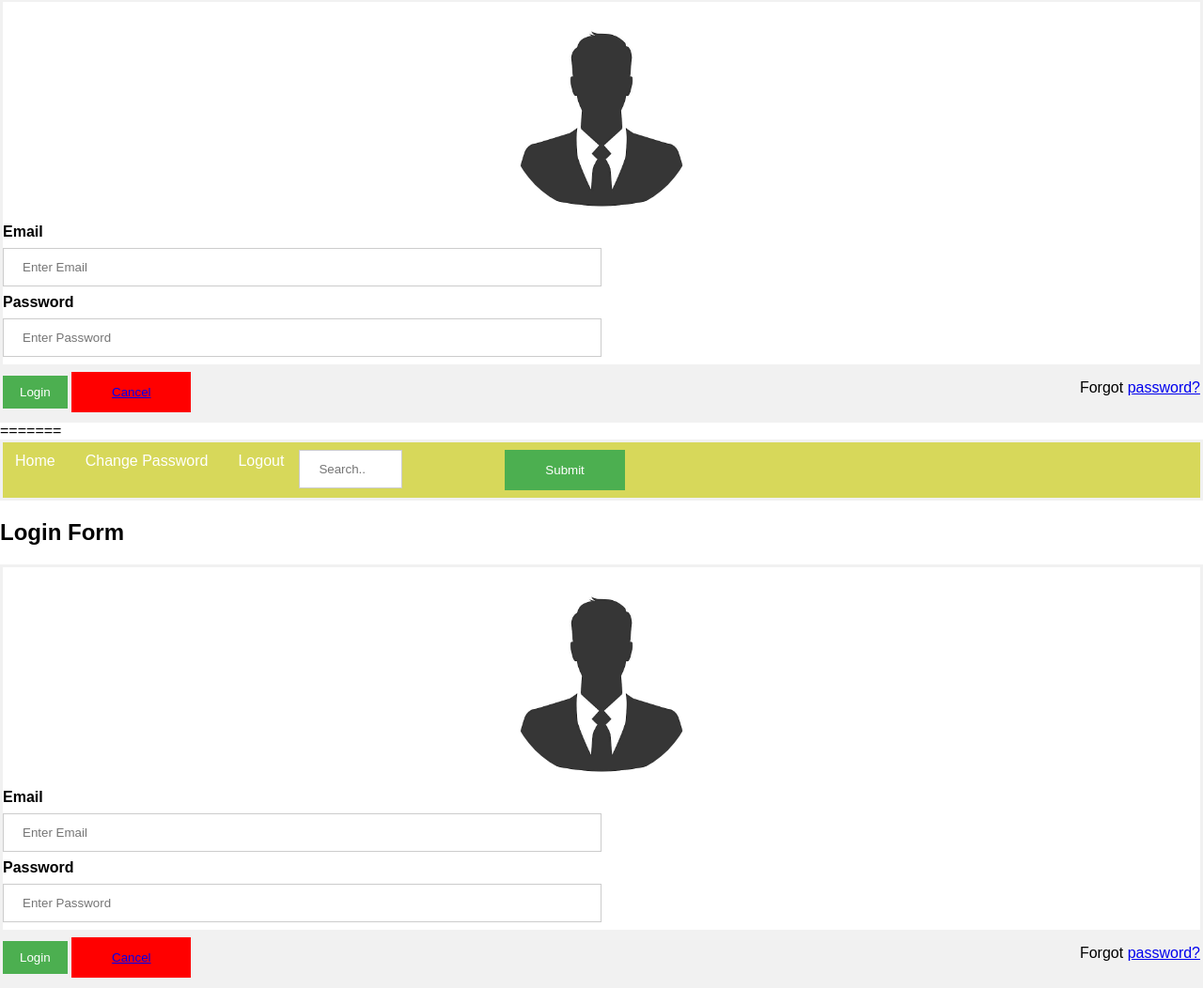
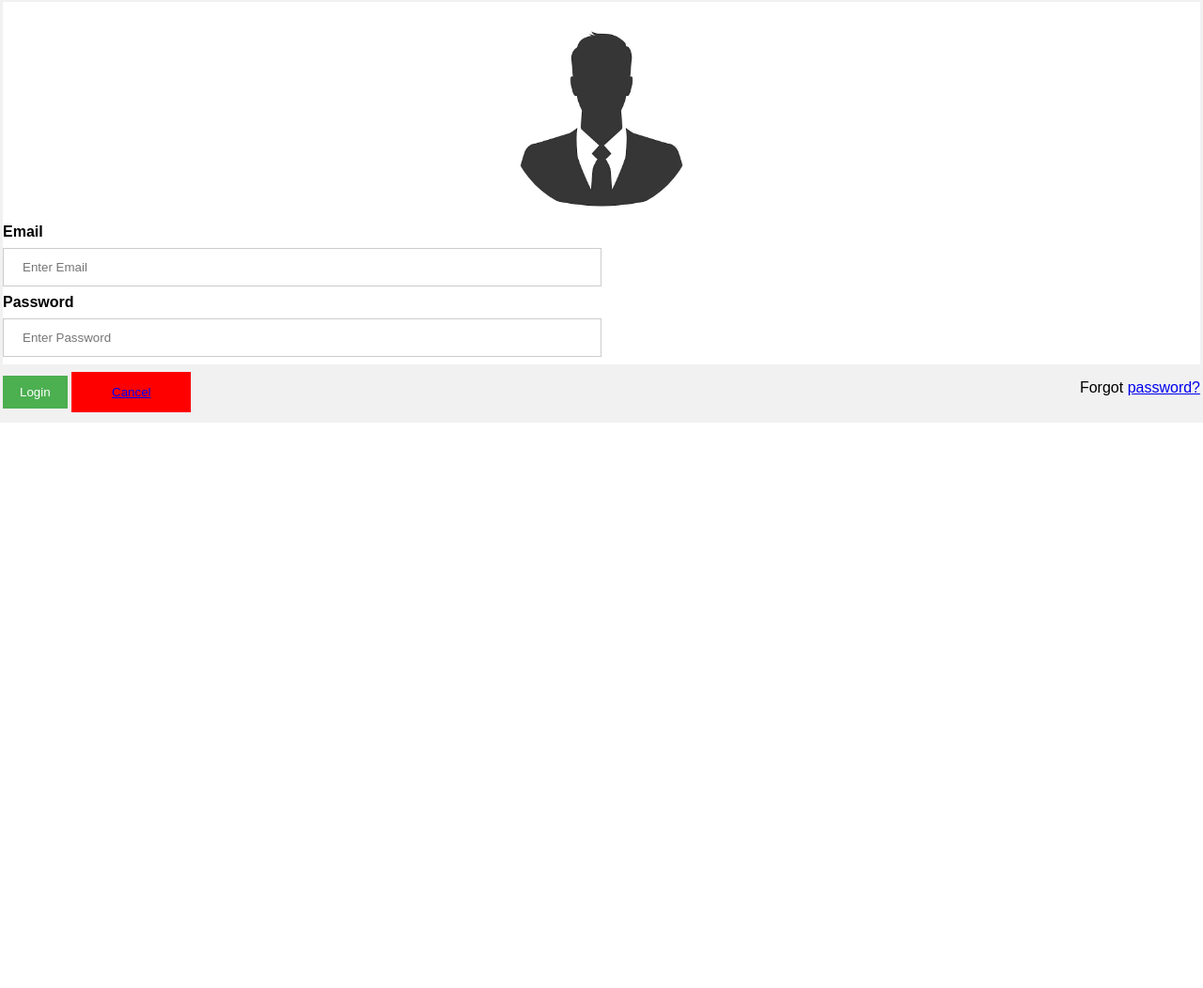
Before and after one commit to pythcon/CineRex, a PHP site: page /login.php in a window 1280 px wide. Shown: the part 134-1186 px from the top of the page at 94% size. After the commit the page ends 584 px from the top, so only its background shows below. Run offline with PHP 8.4, Linux system fonts and the light colour scheme; the visitor is signed in with stand-in values (Sample User, id 1).

Commit message:
fixed login.php

```diff
--- a/login.php
+++ b/login.php
@@ -160,167 +160,4 @@ if (!$_SESSION['logged']){
 </form>
 
 </body>
-=======
-<!DOCTYPE html>
-<html>
-<head>
-<meta name="viewport" content="width=device-width, initial-scale=1">
-<style>
-
-ul {
-  list-style-type: none;
-  margin: 0;
-  padding: 0;
-  overflow: hidden;
-  background-color: #D7D85A;
-}
-
-li {
-  float: left;
-}
-
-li a {
-  display: block;
-  color: white;
-  text-align: center;
-  padding: 14px 16px;
-  text-decoration: none;
-}
-
-li a:hover {
-  background-color: #111;
-}
-* {box-sizing: border-box}
-body {font-family: Verdana, sans-serif; margin:0}
-.mySlides {display: none}
-img {vertical-align: middle;}
-
-
-
-body {font-family: Arial, Helvetica, sans-serif;}
-form {border: 3px solid #f1f1f1;}
-
-input[type=text], input[type=password] {
-  width: 50%;
-  padding: 12px 20px;
-  margin: 8px 0;
-  display: inline-block;
-  border: 1px solid #ccc;
-  box-sizing: border-box;
-}
-
-button {
-  background-color: #4CAF50;
-  color: white;
-  padding: 14px 20px;
-  margin: 8px 0;
-  border: none;
-  cursor: pointer;
-  width: 10%;
-}
-
-button:hover {
-  opacity: 0.8;
-}
-
-.loginbtn {
-  width: auto;
-  padding: 10px 18px;
-  }
-
-.imgcontainer {
-  text-align: center;
-  margin: 24px 0 12px 0;
-}
-
-img.avatar {
-  width: 40%;
-  border-radius: 50%;
-}
-
-
-
-span.psw {
-  float: right;
-  padding-top: 16px;
-}
-
-
-@media screen and (max-width: 300px) {
-  span.psw {
-     display: block;
-     float: none;
-  }
-
-}
-</style>
-</head>
-<body>
-
-<?php
-    session_start();
-if (!$_SESSION['logged']){
-    echo "
-    <ul>
-     <li><a href='index.html'>Home</a></li>
-
-      <li><a href='login.html'>Log In</a></li>
-      <li><a href='create.html'> Create Account</a></li>
-
-        <form action='/action_page.php'>
-          <li><input type='text' placeholder='Search..' name='search'></li>
-
-          <button type='submit'>Submit</button>
-
-        </form>
-
-    </ul>
-    ";
-}else{
-    echo "
-    <ul>
-     <li><a href='index.html'>Home</a></li>
-
-      <li><a href='changepassword.html'>Change Password</a></li>
-      <li><a href='handler_logout.php'>Logout</a></li>
-
-        <form action='/action_page.php'>
-          <li><input type='text' placeholder='Search..' name='search'></li>
-
-          <button type='submit'>Submit</button>
-
-        </form>
-
-    </ul>
-    ";
-}
-
-
-?>
-
-<h2>Login Form</h2>
-
-<form action="handler_login.php" method="post">
-  <div class="imgcontainer">
-    <img src="avatar.jpg" alt="Avatar" class="avatar" style ="width:200px;height:200px;">
-  </div>
-
-  <div class="container">
-    <label for="email"><b>Email</b></label><br>
-    <input type="text" placeholder="Enter Email" name="email" required><br>
-
-    <label for="psw"><b>Password</b></label><br>
-    <input type="password"  placeholder="Enter Password" name="password" required >
-  </div>
-
-
-
-  <div class="container" style="background-color:#f1f1f1">
-	 <button type="submit" class ="loginbtn">Login</button>
-    <button  type="button" style="background-color:#FF0000"  > <a href = "index.html">Cancel</a></button>
-    <span class="psw">Forgot <a href="#">password?</a></span>
-  </div>
-</form>
-
-</body>
 </html>
```
